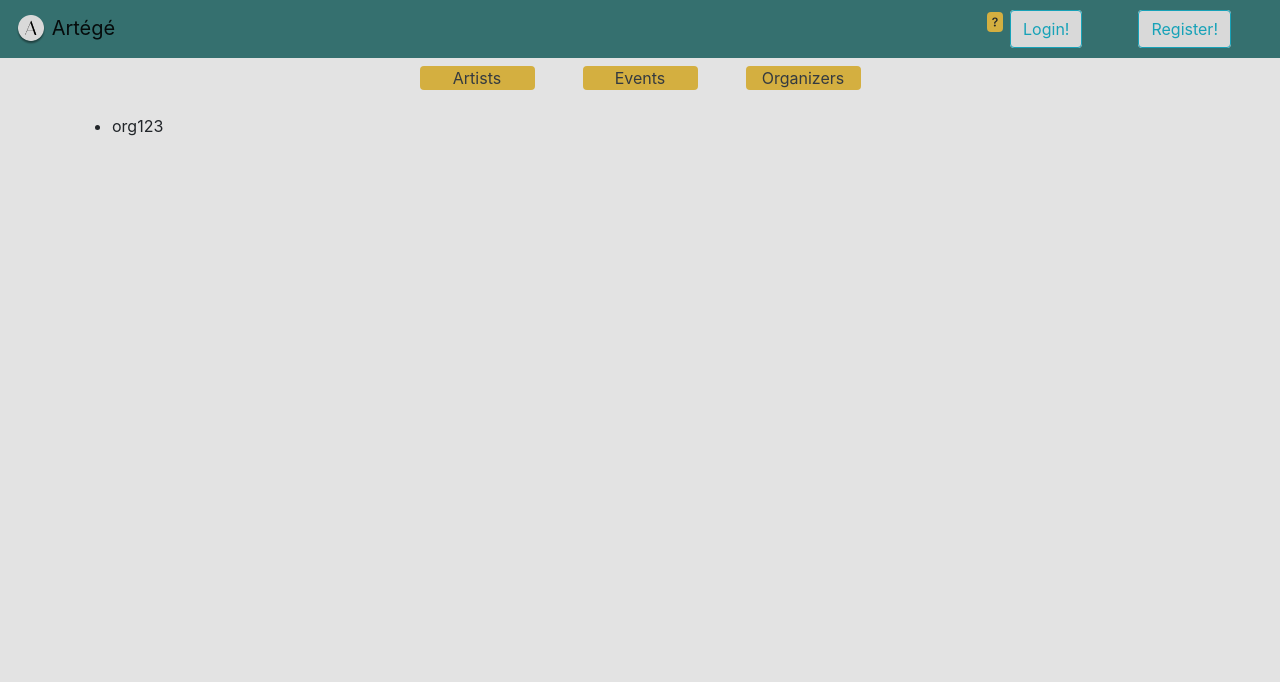
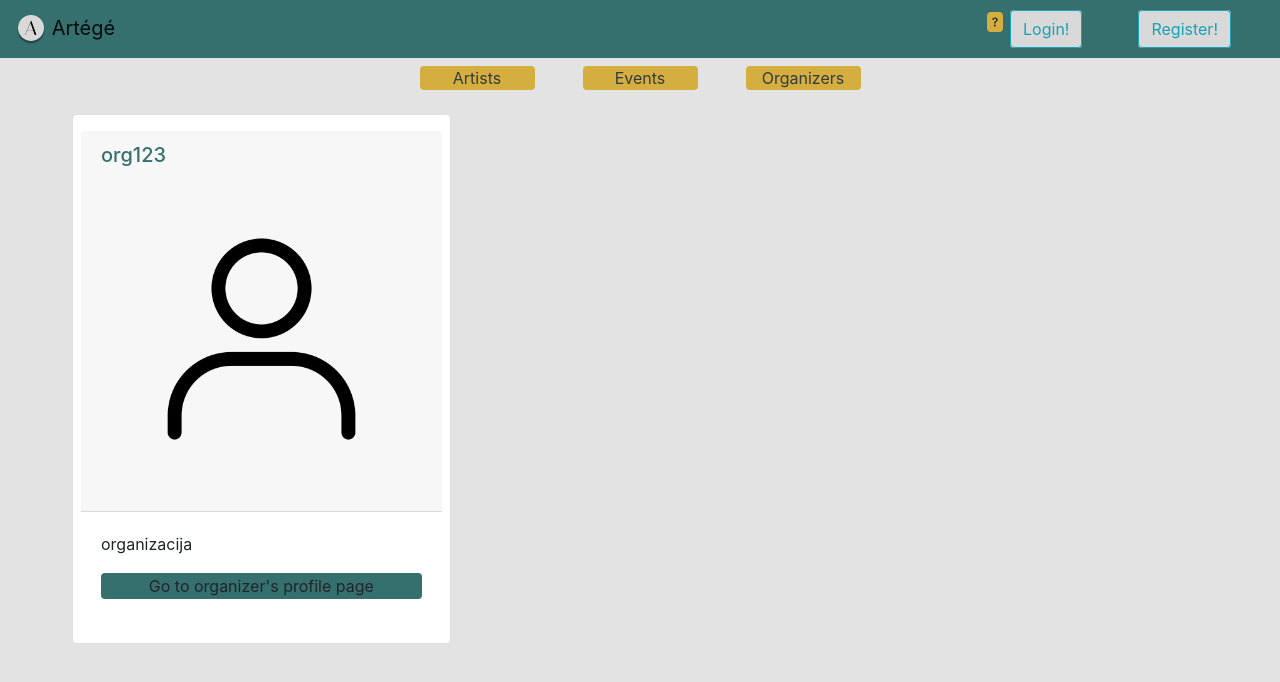
Before and after one commit to stefanikulebanova/HID-Project, a Django app: page /organizers/ in a window 1280 px wide. Shown: the top 682 px of the page. Run offline with Django 4.2, Linux system fonts and the light colour scheme; data comes from the database, SQL or seed files in the repository; both versions use the stored data as it was after the commit.

Commit message:
Minor changes

```diff
--- a/project_app/models.py
+++ b/project_app/models.py
@@ -19,7 +19,7 @@ class AppUser(AbstractUser):
 class Event(models.Model):
     title = models.CharField(max_length=255)
     location = models.CharField(max_length=255)
-    image = models.ImageField(upload_to="events", default="events/event1.png")
+    image = models.ImageField(upload_to="events", default="events/event1.jpg")
     date = models.DateTimeField()
     description = models.CharField(max_length=300, default="Description for event. Lorem ipsum dolor sit amet, consectetur adipiscing elit, sed do eiusmod tempor... ")
     available_tickets = models.IntegerField()
--- a/project_app/templates/artist_listing.html
+++ b/project_app/templates/artist_listing.html
@@ -10,9 +10,6 @@
             <p class="card-text">{{artist.bio}}</p>
             <button class="btn rounded main-color p-0" style="width: 100%;">Go to artist's profile page</button>
             <div class="row py-1 px-3 justify-content-center">
-                {% if user.is_authenticated and user.is_artist %}
-                <button class="btn rounded btn-outline-dark col p-0" style="font-size: 15px;">Apply for this event!</button> {% endif %}
-                <button class="btn rounded gold ml-3 col-4 p-0">Buy ticket</button>
             </div>
         </div>
     </div>
--- a/project_app/templates/organizer_listing.html
+++ b/project_app/templates/organizer_listing.html
@@ -1,10 +1,19 @@
 {% extends "base_generic.html" %} {% block content %}
 <div class="row mt-4 card-group mx-5 align-content-center">
-    <ul>
-        {% for organizer in organizers %}
-        <li>{{ organizer.username }}</li>
-        {% endfor %}
-    </ul>
+    {% for organizer in organizers %}
+    <div class="col-4 card mr-4 px-2 py-3 rounded-lg">
+        <div class="card-header">
+            <h5 class="card-title main-text">{{organizer.username}}</h5>
+            <img src="{{MEDIA_URL}}{{organizer.image.url}}" class="card-img-top" alt="Artist image" style="max-width: 100%;">
+        </div>
+        <div class="card-body">
+            <p class="card-text">{{organizer.bio}}</p>
+            <button class="btn rounded main-color p-0" style="width: 100%;">Go to organizer's profile page</button>
+            <div class="row py-1 px-3 justify-content-center">
+            </div>
+        </div>
+    </div>
+    {% endfor %}
 </div>
 
 
```
Also changed, not shown: db.sqlite3, project_app/migrations/0001_initial.py.
